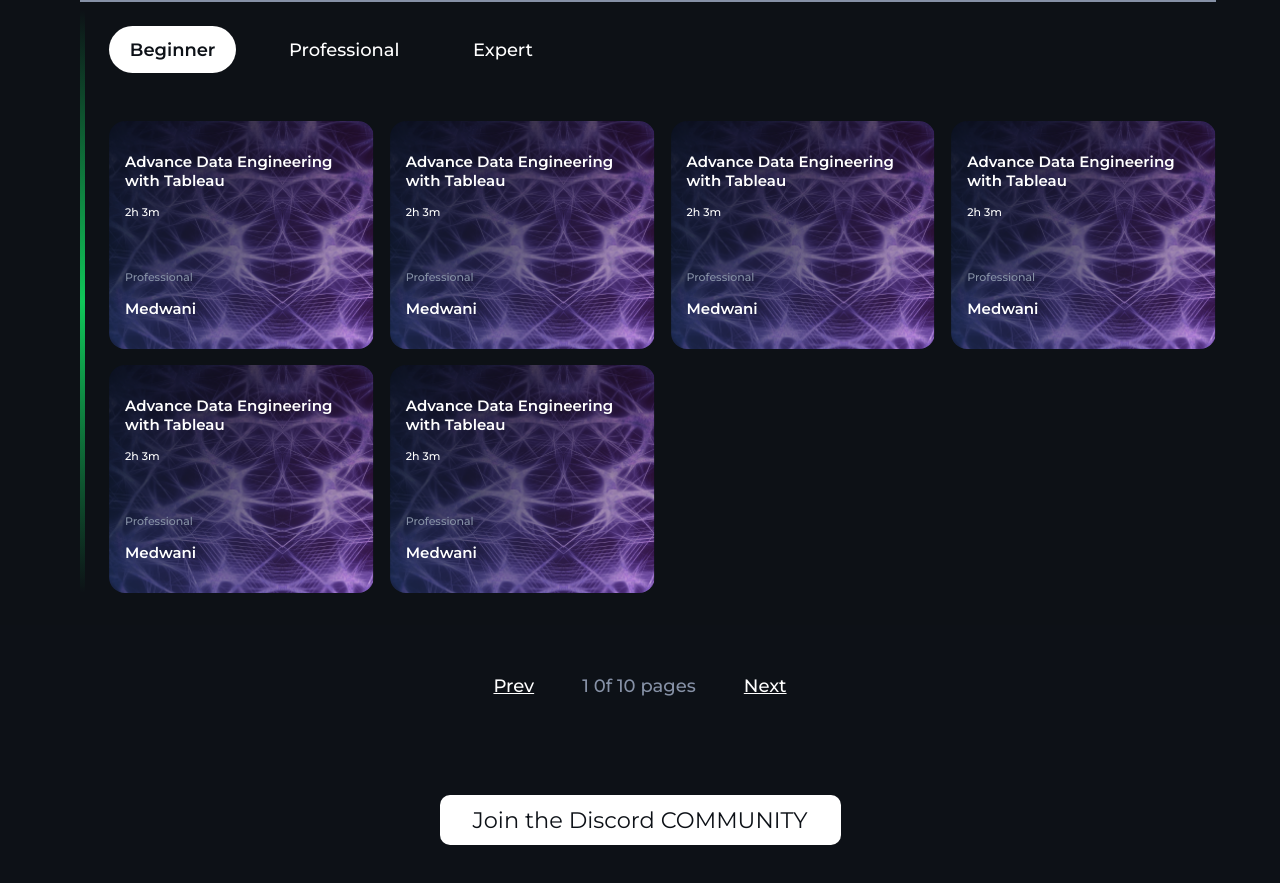
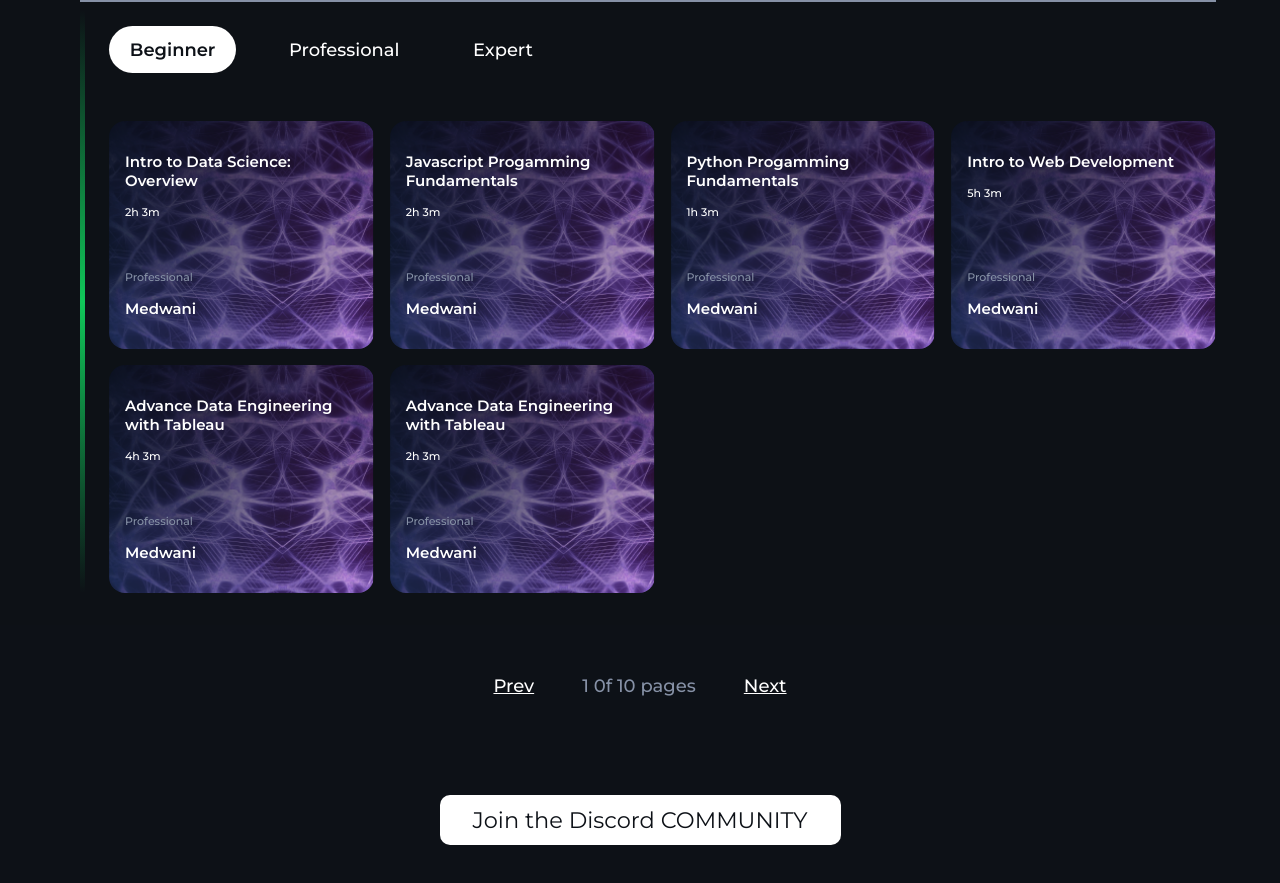
Before and after one commit to Innovatics-Labs/innovatics-client, a Next.js app: page /academic-paths/1 in a window 1280 px wide. Shown: the part 900-1783 px from the top of the page. Built offline with nearby package versions, Linux system fonts and the light colour scheme; no server answers; the database is empty.

Commit message:
fetch courses detail from firebase and add video embed feature for the videos resource

```diff
--- a/src/pages/academic-paths/[id].js
+++ b/src/pages/academic-paths/[id].js
@@ -138,32 +138,32 @@ const AcademicPaths = () => {
             </LevelsList>
             <CourseGrid>
               <CourseCard
-                title={"Advance Data Engineering with Tableau"}
+                title={"Intro to Data Science: Overview"}
                 duration={"2h 3m"}
                 level={"Professional"}
                 instructor={"Medwani"}
               />
               <CourseCard
-                title={"Advance Data Engineering with Tableau"}
+                title={"Javascript Progamming Fundamentals"}
                 duration={"2h 3m"}
                 level={"Professional"}
                 instructor={"Medwani"}
               />
               <CourseCard
-                title={"Advance Data Engineering with Tableau"}
-                duration={"2h 3m"}
+                title={"Python Progamming Fundamentals"}
+                duration={"1h 3m"}
+                level={"Professional"}
+                instructor={"Medwani"}
+              />
+              <CourseCard
+                title={"Intro to Web Development"}
+                duration={"5h 3m"}
                 level={"Professional"}
                 instructor={"Medwani"}
               />
               <CourseCard
                 title={"Advance Data Engineering with Tableau"}
-                duration={"2h 3m"}
-                level={"Professional"}
-                instructor={"Medwani"}
-              />
-              <CourseCard
-                title={"Advance Data Engineering with Tableau"}
-                duration={"2h 3m"}
+                duration={"4h 3m"}
                 level={"Professional"}
                 instructor={"Medwani"}
               />
```
